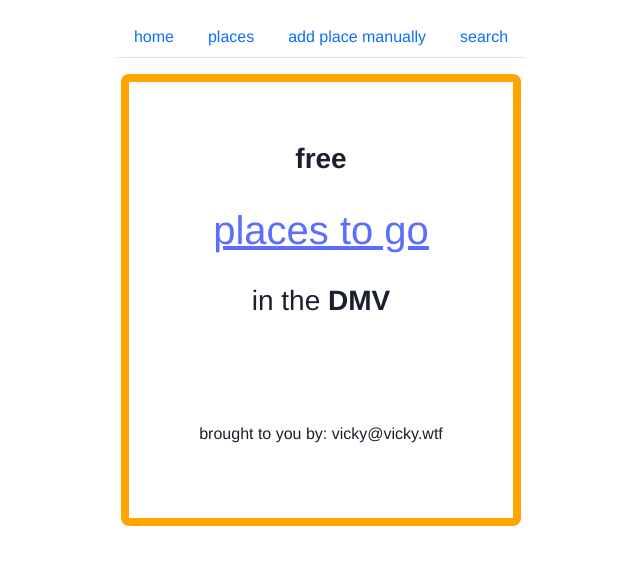
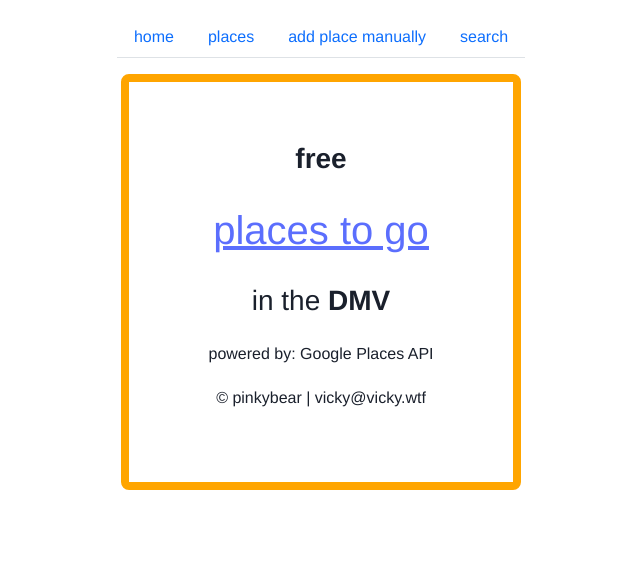
Before and after one commit to vickyphung/places-client, a React (Create React App) app: page / in a window 1280 px wide. Shown: the top 564 px of the page, without its empty margins (319-959 px from the left). Built offline with nearby package versions, Linux system fonts and the light colour scheme.

Commit message:
updated base url

```diff
--- a/src/components/Favorite/AddFavorite/index.js
+++ b/src/components/Favorite/AddFavorite/index.js
@@ -24,7 +24,7 @@ const AddFavorite = (props) => {
     // useEffect(() => {
     const addFav = async () => {
       const response = await axios.put(
-        `http://localhost:8800/user/favorite/put/${fakeUserId}/${props.placeId}`
+        `https://placeswithbear.herokuapp.com/user/favorite/put/${fakeUserId}/${props.placeId}`
       );
       console.log(response);
       setData(response.data);
--- a/src/components/Home/index.js
+++ b/src/components/Home/index.js
@@ -19,8 +19,9 @@ function Home (props){
           </p>
          <p>in the <span className="bold">DMV</span></p>
 
+         <p className="credit">powered by: Google Places API</p>
 
-        <p className="credit">brought to you by: vicky@vicky.wtf</p>
+        <p className="credit">© pinkybear | vicky@vicky.wtf</p>
 
 
             </div>
--- a/src/components/Home/styles.css
+++ b/src/components/Home/styles.css
@@ -3,12 +3,9 @@ font-size: 2rem;
 margin-top: 1em;
 }
 
-
 .credit {
 font-size: 1rem;
-margin-top: 5em;
 }
-
 
 .placesTG {
 color: #5b6efd;
@@ -27,7 +24,6 @@ font-weight: bold;
     justify-content: center;
 }
 
-
 .siteName {
     font-size: 1.75rem;
     display: flex;
--- a/src/components/Places/DeletePlace/index.js
+++ b/src/components/Places/DeletePlace/index.js
@@ -14,7 +14,7 @@ const DeletePlace = (props) => {
       const delPlace = async () => {
         if (props.placeId) {
           const response = await axios.delete(
-            `http://localhost:8800/places/delete/${props.placeId}`
+            `https://placeswithbear.herokuapp.com/places/delete/${props.placeId}`
           );
           console.log(response);
         }
--- a/src/components/Places/index.js
+++ b/src/components/Places/index.js
@@ -32,7 +32,8 @@ const Places = (props) => {
 
   useEffect(() => {
     const fetchData = async () => {
-      const response = await axios.get("http://localhost:8800/places");
+      // const response = await axios.get("http://localhost:8800/places");
+      const response = await axios.get("https://placeswithbear.herokuapp.com/places");
 
       // , {
       //   headers: {
--- a/src/components/Review/AddReview/index.js
+++ b/src/components/Review/AddReview/index.js
@@ -38,7 +38,7 @@ const AddReview = (props) => {
 
     const handleSubmit = async (event) => {
         event.preventDefault();
-        const response = await axios.post(`http://localhost:8800/review/`, {
+        const response = await axios.post(`https://placeswithbear.herokuapp.com/review/`, {
           // user: `${props.userId}`,
           user: `${fakeUserId}`,
 
```
Also changed, not shown: 1 other file (tests, documents, lock files or other folders).
